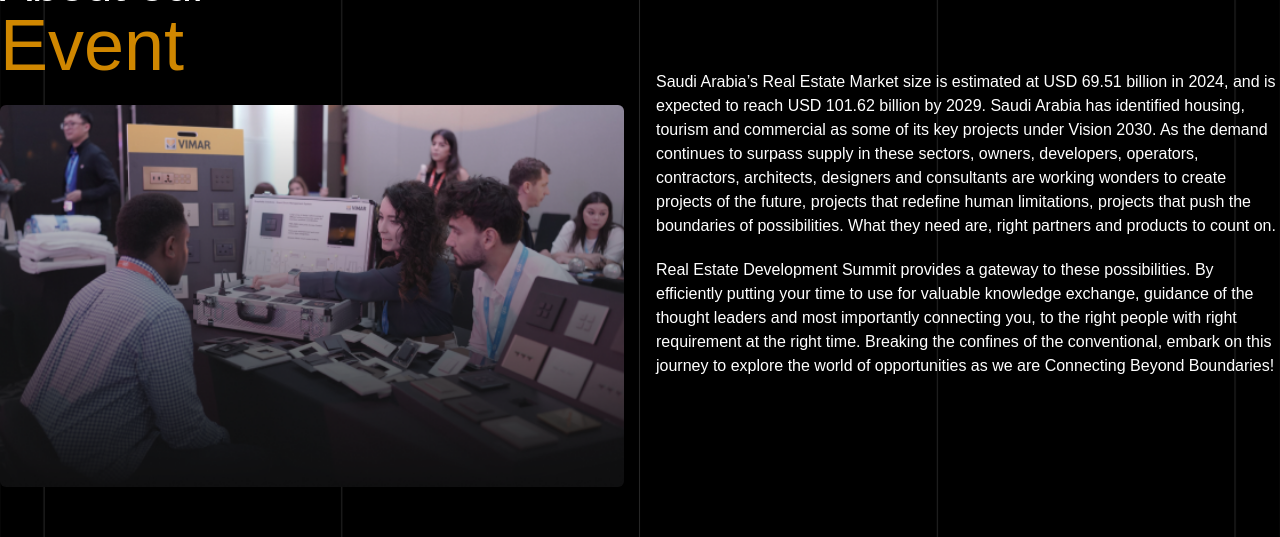
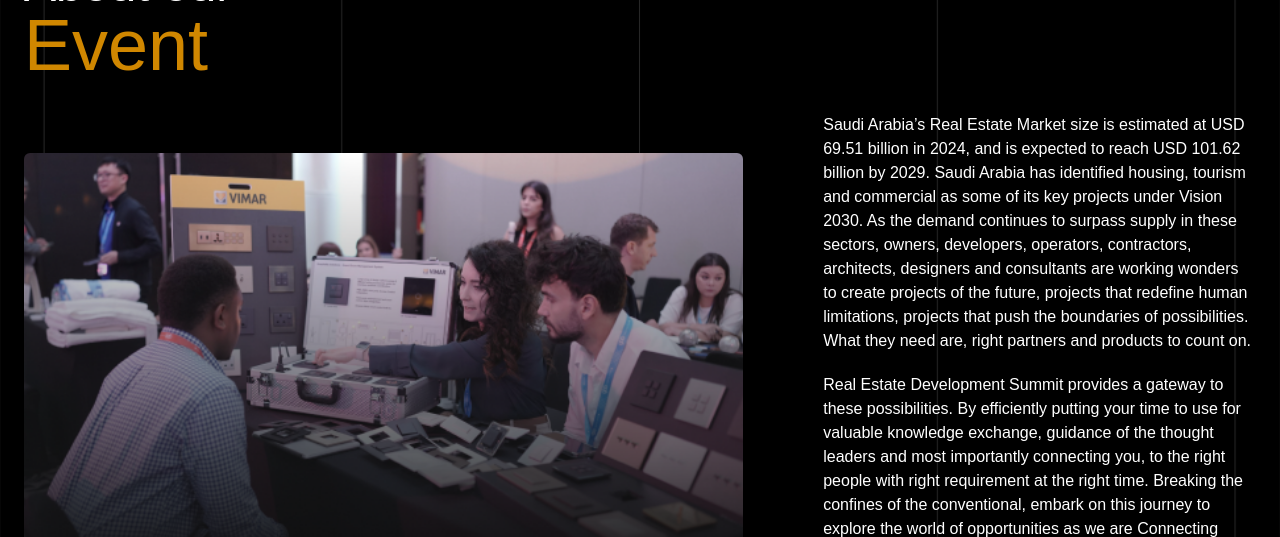
Before and after one commit to Sasmita-Netsquare/18th-REDS, a React (Vite) app: page / in a window 1280 px wide. Shown: the part 811-1348 px from the top of the page. Built offline with nearby package versions, Linux system fonts and the light colour scheme; a web font is replaced by a local one.

Commit message:
small changes

```diff
--- a/src/components/home/EventAbout.tsx
+++ b/src/components/home/EventAbout.tsx
@@ -37,42 +37,42 @@ const EventAbout = () => {
   }, []);
   return (
     <div className="main-container flex items-center justify-center py-16">
-      <div className="flex lg:flex-row flex-col justify-center items-center gap-8 w-full">
-        {/* Left Section */}
+      <div className="flex flex-col justify-center items-center gap-8 w-full">
         <div className="w-full" ref={headRef}>
           <p className="text-5xl">About our</p>
           <p className="text-yellow-600 text-7xl">Event</p>
-          <div className="mt-6">
+        </div>
+        <div className="flex lg:flex-row flex-col w-full">
+          <div className="mt-10 w-full">
             <img
               src="/image_1.png"
               alt="image"
-              className="w-full h-auto rounded-md"
+              className="w-full lg:w-[70rem] h-auto rounded-md"
             />
-          </div>
           </div>
 
           {/* Right Section */}
           <div
-          className="flex flex-col gap-5 justify-start items-start w-full"
+            className="flex flex-col gap-5 justify-start items-start w-2/3 lg:pl-[5rem]"
             ref={containerRef}
           >
             <p>
               Saudi Arabia’s Real Estate Market size is estimated at USD 69.51
               billion in 2024, and is expected to reach USD 101.62 billion by
-            2029. Saudi Arabia has identified housing, tourism and commercial as
-            some of its key projects under Vision 2030. As the demand continues
-            to surpass supply in these sectors, owners, developers, operators,
-            contractors, architects, designers and consultants are working
-            wonders to create projects of the future, projects that redefine
-            human limitations, projects that push the boundaries of
+              2029. Saudi Arabia has identified housing, tourism and commercial
+              as some of its key projects under Vision 2030. As the demand
+              continues to surpass supply in these sectors, owners, developers,
+              operators, contractors, architects, designers and consultants are
+              working wonders to create projects of the future, projects that
+              redefine human limitations, projects that push the boundaries of
               possibilities. What they need are, right partners and products to
               count on.
             </p>
             <p>
               Real Estate Development Summit provides a gateway to these
-            possibilities. By efficiently putting your time to use for valuable
-            knowledge exchange, guidance of the thought leaders and most
-            importantly connecting you, to the right people with right
+              possibilities. By efficiently putting your time to use for
+              valuable knowledge exchange, guidance of the thought leaders and
+              most importantly connecting you, to the right people with right
               requirement at the right time. Breaking the confines of the
               conventional, embark on this journey to explore the world of
               opportunities as we are Connecting Beyond Boundaries!
@@ -80,6 +80,7 @@ const EventAbout = () => {
           </div>
         </div>
       </div>
+    </div>
   );
 };
 
--- a/src/index.css
+++ b/src/index.css
@@ -24,7 +24,7 @@ body {
 
 @layer components {
   .main-container {
-    @apply container mx-auto px-2 md:px-0;
+    @apply container px-2 md:px-4 lg:px-6 2xl:px-[3.8rem];
   }
   .no-scrollbar::-webkit-scrollbar {
     display: none;
```
Lines whose indentation alone changed are shown as unchanged.
